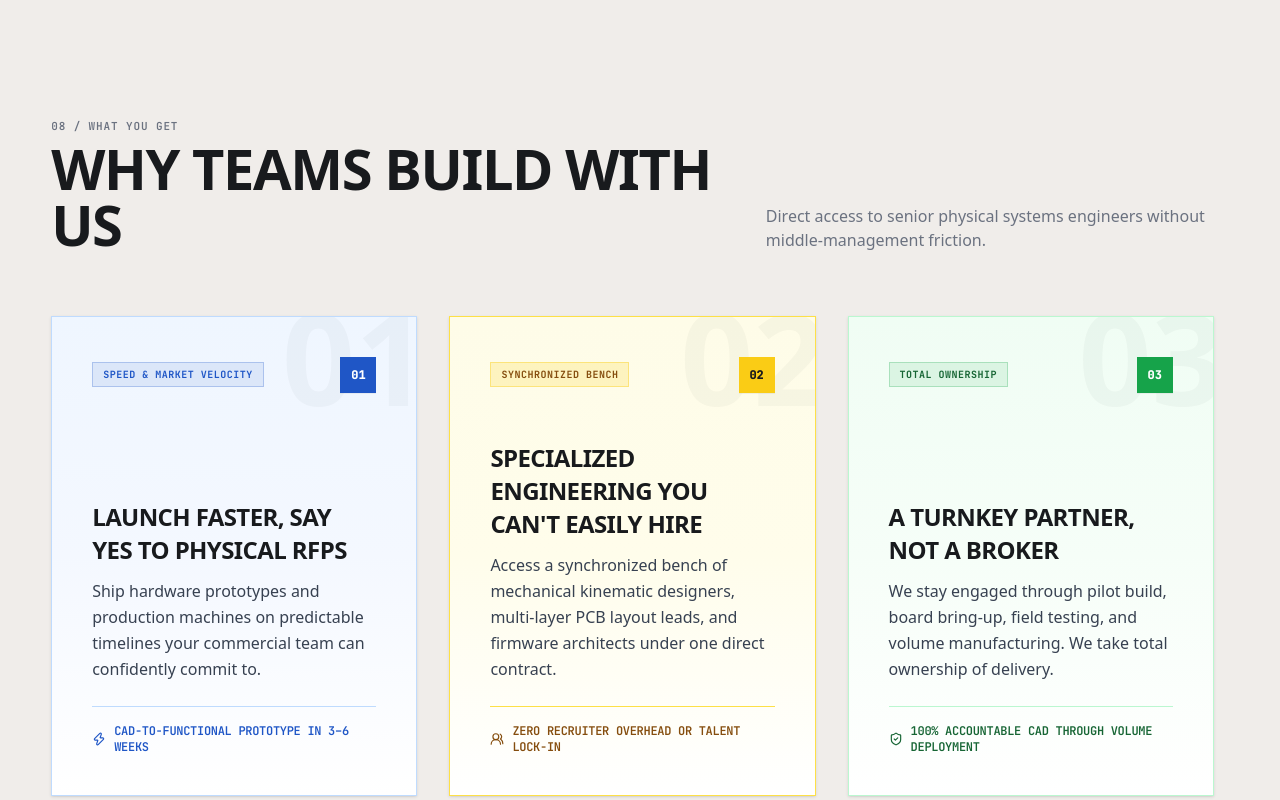
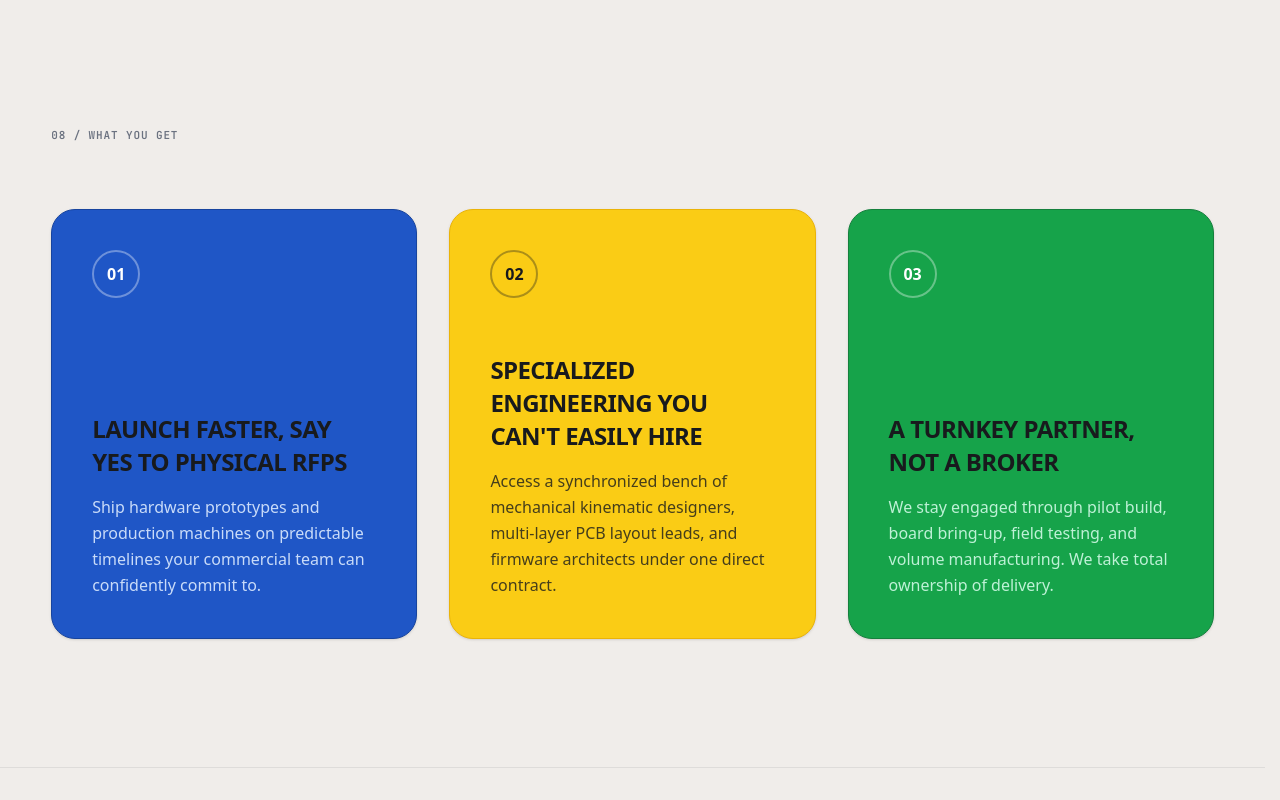
Before and after one commit to HarshaJyos/solvempire_test, a Next.js app: page / in a window 1280 px wide. Shown: the part 8420-9220 px from the top of the page. Built offline with nearby package versions, Linux system fonts and the light colour scheme.

Commit message:
style: match exact screenshot card structure with full rich brand colors

```diff
--- a/src/components/home/IndiseaWhatYouGet.tsx
+++ b/src/components/home/IndiseaWhatYouGet.tsx
@@ -1,73 +1,37 @@
 "use client";
 
 import React from "react";
-import { Zap, Users2, ShieldCheck, ArrowUpRight } from "lucide-react";
 
-interface BenefitCard {
-  num: string;
-  tag: string;
-  title: string;
-  description: string;
-  bullet: string;
-  bgGradient: string;
-  borderColor: string;
-  badgeBg: string;
-  badgeText: string;
-  pillBg: string;
-  pillText: string;
-  pillBorder: string;
-  accentColor: string;
-  icon: typeof Zap;
-}
-
-const BENEFITS: BenefitCard[] = [
+const BENEFITS = [
   {
     num: "01",
-    tag: "SPEED & MARKET VELOCITY",
     title: "Launch faster, say yes to physical RFPs",
     description: "Ship hardware prototypes and production machines on predictable timelines your commercial team can confidently commit to.",
-    bullet: "CAD-to-functional prototype in 3–6 weeks",
-    bgGradient: "bg-gradient-to-b from-[#EFF6FF] via-[#F4F8FF] to-[#FFFFFF]",
-    borderColor: "border-[#BFDBFE] hover:border-[#1F56C6]",
-    badgeBg: "bg-[#1F56C6]",
-    badgeText: "text-white",
-    pillBg: "bg-[#1F56C6]/10",
-    pillText: "text-[#1F56C6]",
-    pillBorder: "border-[#1F56C6]/25",
-    accentColor: "text-[#1F56C6]",
-    icon: Zap,
+    bg: "bg-[#1F56C6]",
+    textPrimary: "text-white",
+    textSecondary: "text-blue-100/90",
+    borderCircle: "border-white/35",
+    borderCard: "border-[#17449E]",
   },
   {
     num: "02",
-    tag: "SYNCHRONIZED BENCH",
     title: "Specialized engineering you can't easily hire",
     description: "Access a synchronized bench of mechanical kinematic designers, multi-layer PCB layout leads, and firmware architects under one direct contract.",
-    bullet: "Zero recruiter overhead or talent lock-in",
-    bgGradient: "bg-gradient-to-b from-[#FEFCE8] via-[#FFFDEB] to-[#FFFFFF]",
-    borderColor: "border-[#FDE047] hover:border-[#EAB308]",
-    badgeBg: "bg-[#FACC15]",
-    badgeText: "text-[#181A1D]",
-    pillBg: "bg-[#FACC15]/20",
-    pillText: "text-[#854D0E]",
-    pillBorder: "border-[#FACC15]/40",
-    accentColor: "text-[#854D0E]",
-    icon: Users2,
+    bg: "bg-[#FACC15]",
+    textPrimary: "text-[#181A1D]",
+    textSecondary: "text-[#181A1D]/80",
+    borderCircle: "border-[#181A1D]/35",
+    borderCard: "border-[#EAB308]",
   },
   {
     num: "03",
-    tag: "TOTAL OWNERSHIP",
     title: "A turnkey partner, not a broker",
     description: "We stay engaged through pilot build, board bring-up, field testing, and volume manufacturing. We take total ownership of delivery.",
-    bullet: "100% accountable CAD through volume deployment",
-    bgGradient: "bg-gradient-to-b from-[#F0FDF4] via-[#F6FEF8] to-[#FFFFFF]",
-    borderColor: "border-[#BBF7D0] hover:border-[#16A34A]",
-    badgeBg: "bg-[#16A34A]",
-    badgeText: "text-white",
-    pillBg: "bg-[#16A34A]/10",
-    pillText: "text-[#166534]",
-    pillBorder: "border-[#16A34A]/25",
-    accentColor: "text-[#166534]",
-    icon: ShieldCheck,
+    bg: "bg-[#16A34A]",
+    textPrimary: "text-white",
+    textSecondary: "text-emerald-100/90",
+    borderCircle: "border-white/35",
+    borderCard: "border-[#15803D]",
   },
 ];
 
@@ -75,62 +39,32 @@ export function IndiseaWhatYouGet() {
   return (
     <section className="py-24 sm:py-32 bg-[var(--surface-canvas)] font-sans">
       <div className="indisea-wrap space-y-12 sm:space-y-16">
-        <div className="flex flex-col sm:flex-row sm:items-end justify-between gap-4">
         <div>
-            <span className="indisea-eyebrow block">08 / what you get</span>
-            <h2 className="font-display font-extrabold text-3xl sm:text-5xl lg:text-[56px] text-[var(--text-heading)] uppercase tracking-tight mt-2">
-              Why Teams Build With Us
-            </h2>
-          </div>
-          <p className="font-sans text-sm sm:text-base text-[var(--text-muted)] max-w-md">
-            Direct access to senior physical systems engineers without middle-management friction.
-          </p>
+          <span className="indisea-eyebrow">08 / what you get</span>
         </div>
 
         <div className="grid grid-cols-1 md:grid-cols-3 gap-6 sm:gap-8">
-          {BENEFITS.map((b) => {
-            const Icon = b.icon;
-            return (
+          {BENEFITS.map((b) => (
             <div
               key={b.num}
-                className={`relative p-8 sm:p-10 rounded-none ${b.bgGradient} border ${b.borderColor} transition-all duration-300 flex flex-col justify-between min-h-[360px] sm:min-h-[440px] shadow-sm hover:shadow-md group overflow-hidden`}
+              className={`p-8 sm:p-10 rounded-3xl ${b.bg} border ${b.borderCard} transition-all duration-300 flex flex-col justify-between min-h-[360px] sm:min-h-[430px] shadow-sm hover:shadow-lg group`}
             >
-                {/* Background Architectural Watermark Number */}
-                <span className="absolute -right-3 -top-6 font-display font-black text-8xl sm:text-9xl text-slate-900/[0.03] select-none pointer-events-none">
-                  {b.num}
-                </span>
-
-                {/* Top Bar: Sharp Pill Tag & Number Badge */}
-                <div className="flex items-center justify-between gap-3 relative z-10">
-                  <span className={`inline-flex items-center px-2.5 py-1 rounded-none font-mono text-[10px] font-bold uppercase tracking-wider border ${b.pillBg} ${b.pillText} ${b.pillBorder}`}>
-                    {b.tag}
-                  </span>
-
-                  <div className={`w-9 h-9 rounded-none ${b.badgeBg} ${b.badgeText} flex items-center justify-center font-mono font-extrabold text-xs shadow-2xs`}>
+              {/* Top Circled Number */}
+              <div className={`w-12 h-12 rounded-full border-2 ${b.borderCircle} flex items-center justify-center font-display font-bold text-base ${b.textPrimary} group-hover:scale-105 transition-transform`}>
                 {b.num}
               </div>
-                </div>
 
-                {/* Bottom Content Area */}
-                <div className="space-y-6 pt-12 relative z-10">
-                  <div className="space-y-3">
-                    <h3 className="font-display font-extrabold text-xl sm:text-2xl uppercase tracking-tight text-[var(--text-heading)] leading-snug">
+              {/* Bottom Text Content */}
+              <div className="space-y-4">
+                <h3 className={`font-display font-extrabold text-xl sm:text-2xl uppercase tracking-tight ${b.textPrimary} leading-snug`}>
                   {b.title}
                 </h3>
-                    <p className="font-sans text-sm sm:text-base text-[var(--text-body)] leading-relaxed font-normal">
+                <p className={`font-sans text-sm sm:text-base ${b.textSecondary} leading-relaxed font-normal`}>
                   {b.description}
                 </p>
               </div>
-
-                  {/* Highlighted Micro-Deliverable Bullet */}
-                  <div className={`pt-4 border-t ${b.borderColor} flex items-center gap-2 font-mono text-xs font-semibold ${b.accentColor} uppercase tracking-tight`}>
-                    <Icon className="w-3.5 h-3.5 shrink-0" />
-                    <span>{b.bullet}</span>
             </div>
-                </div>
-              </div>
-            );
-          })}
+          ))}
         </div>
       </div>
     </section>
```
Lines whose indentation alone changed are shown as unchanged.
